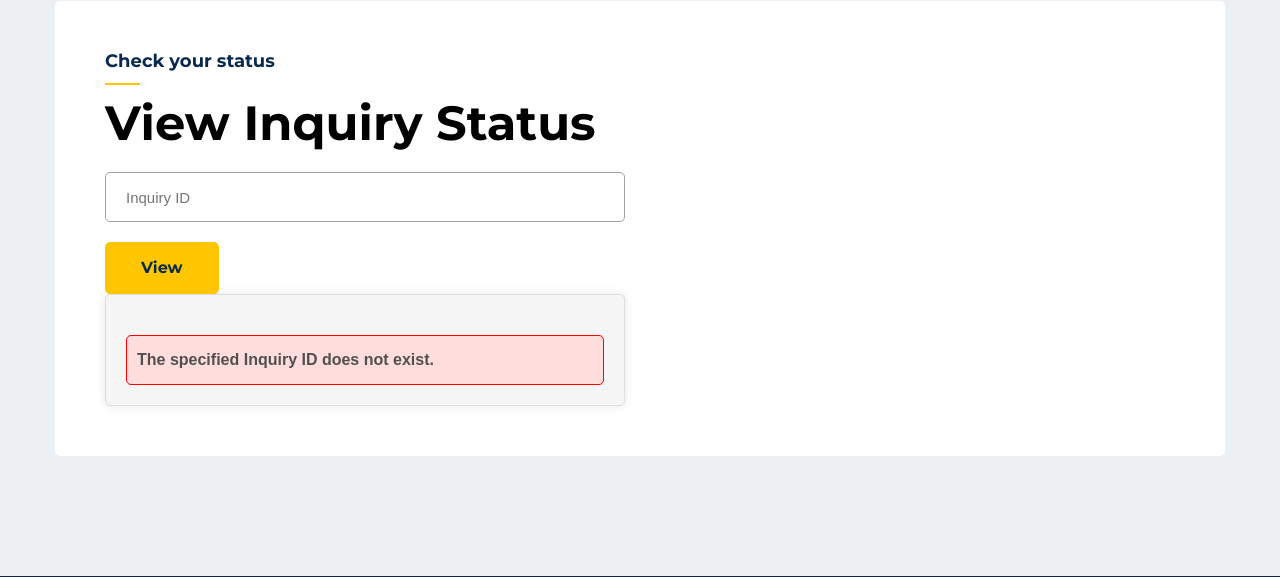
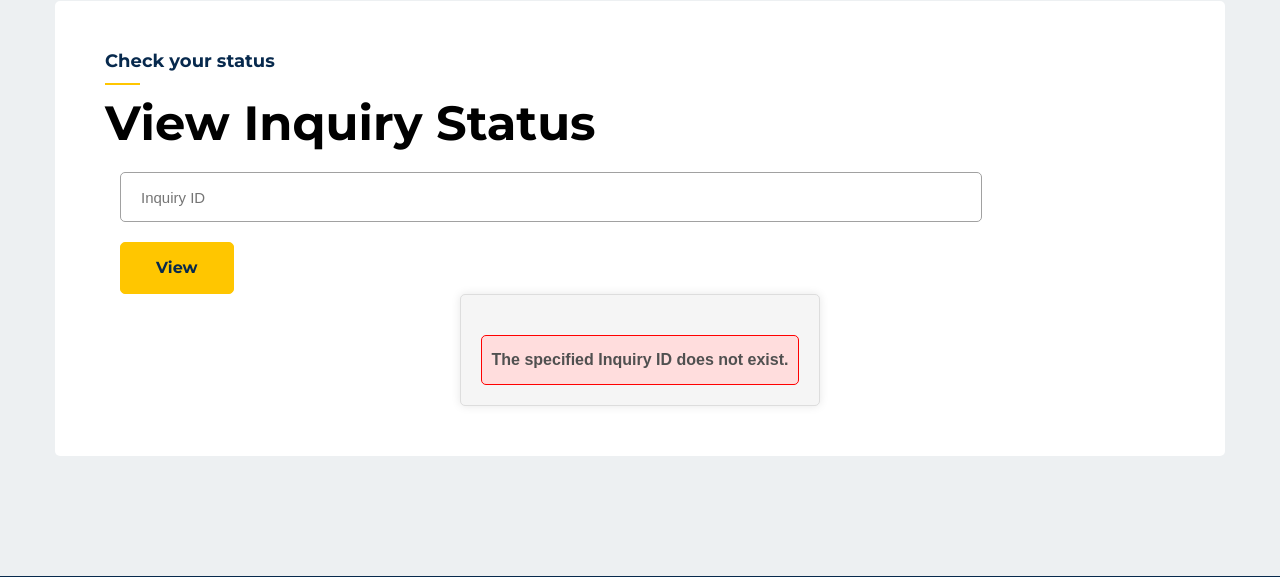
Before and after one commit to N0nEscapeSh3d0w/SEM, a Flask app: page /FAQ in a window 1280 px wide. Shown: the part 2172-2749 px from the top of the page. Run offline with Flask 3, Linux system fonts and the light colour scheme; some libraries are stand-ins or nearby versions.

Commit message:
Update FAQ.html

```diff
--- a/templates/FAQ.html
+++ b/templates/FAQ.html
@@ -211,14 +211,16 @@
                         <div class="main-form">
                             <form id="contact-form" action="/viewInquiry" method="post" data-toggle="validator">
                                 <div class="row">
-                                    <div class="col-md-6">
-                                        <div class="singel-form form-group">
+                                    <div class="col-md-6 col-lg-12">
+                                        <div class="singel-form form-group col-lg-10">
                                             <input name="inquiry_id" type="text" placeholder="Inquiry ID" required="required">
                                             <div class="help-block with-errors"></div>
                                         </div> <!-- singel form -->
-                                        <div class="singel-form form-group">
+                                        <div class="singel-form form-group col-lg-2">
                                             <button type="submit" class="main-btn">View</button>
                                         </div> <!-- singel form -->
+
+                                    </div>
                                         <div class="inquiry-container mt-30">
                                             {% if inquiry[0]: %}
                                                 <h1 class="inquiry-heading">Inquiry Information</h1>
@@ -250,7 +252,7 @@
                                                 </div>
                                             {% endif %}
                                         </div>
-                                    </div>
+
                                 </div> <!-- row -->
                             </form>
                         </div> <!-- main form -->
```
